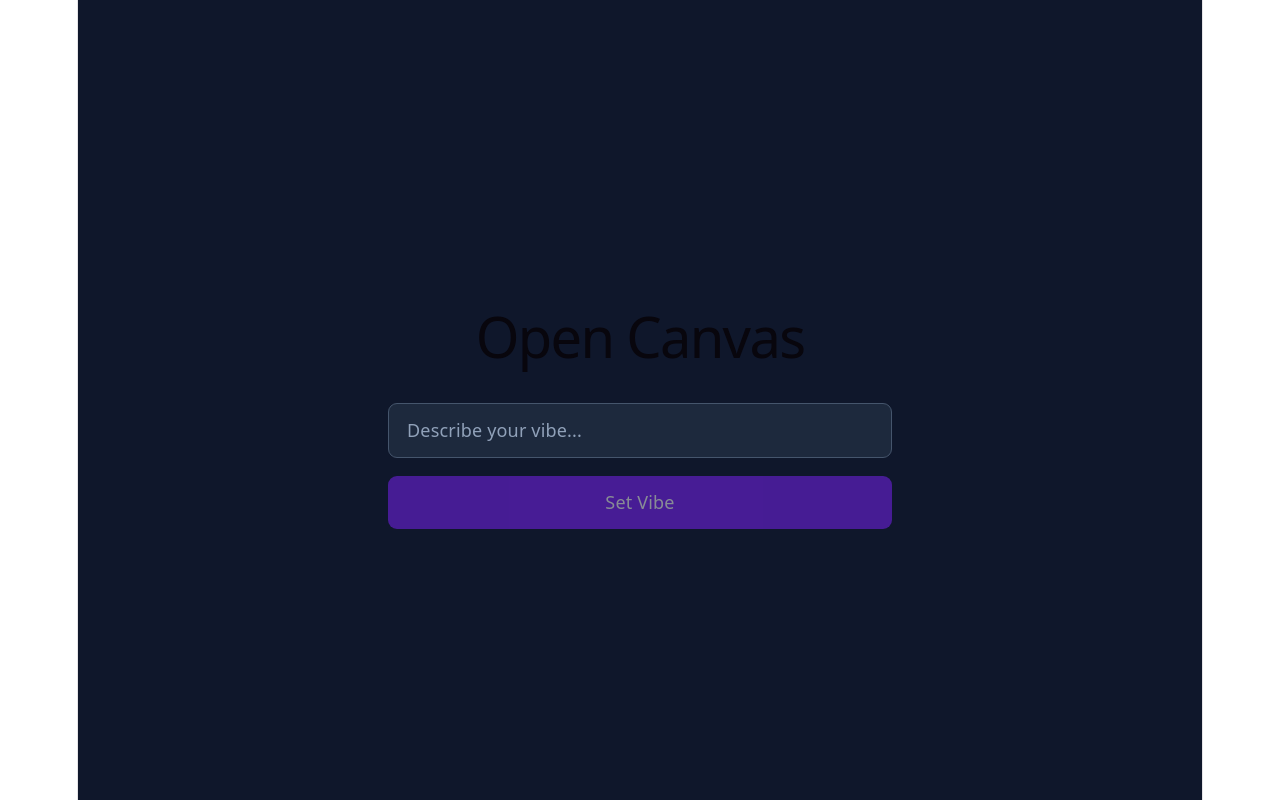
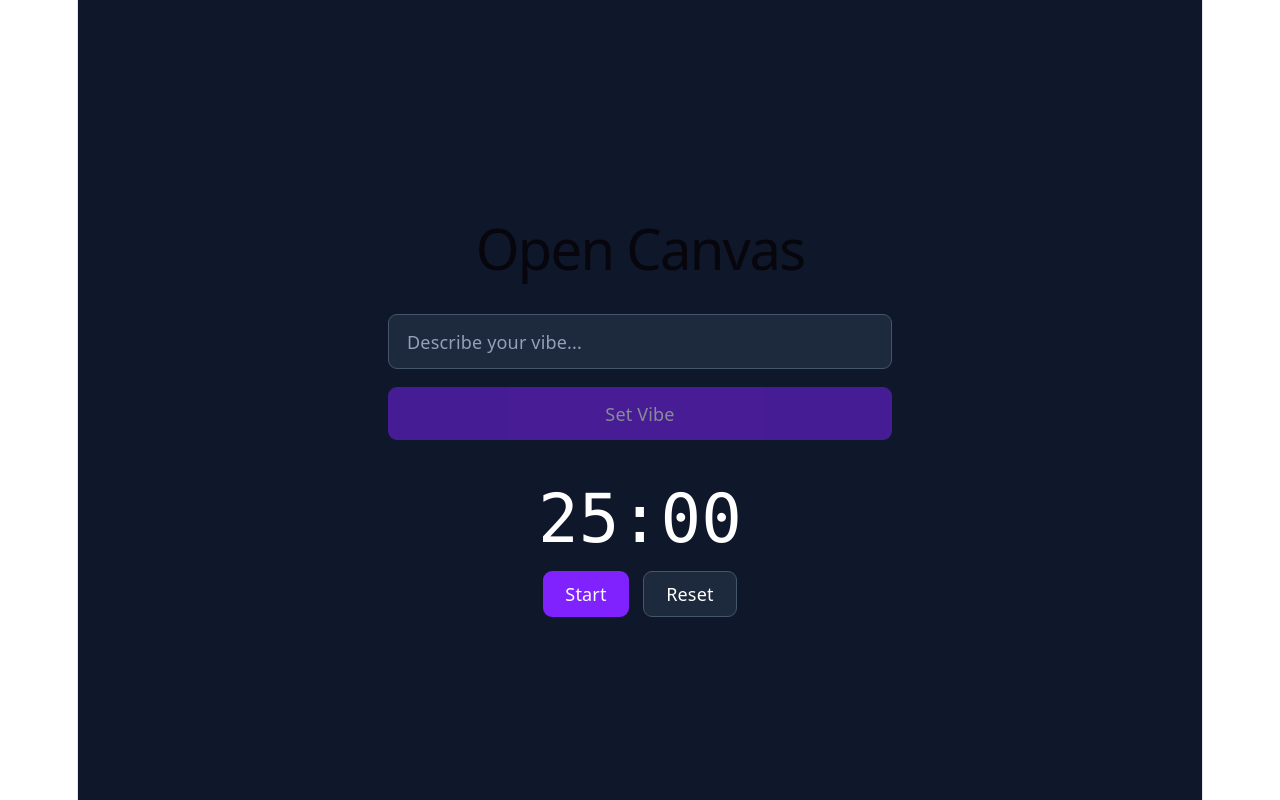
Before and after one commit to ahernandez41/open-canvas, a React app in the folder vibe-settings/frontend/: page / in a window 1280 px wide. Built offline with nearby package versions, Linux system fonts and the light colour scheme; the HTML template or start-up script is replaced by a standard one.

Commit message:
countdown on the page (start/pause/reset).

```diff
--- a/vibe-settings/frontend/src/App.jsx
+++ b/vibe-settings/frontend/src/App.jsx
@@ -1,11 +1,13 @@
 import { useState } from 'react'
 import { fetchVibe } from './api/vibe'
+import Timer from './components/Timer'
 
 function App() {
   const [message, setMessage] = useState('')
   const [result, setResult] = useState(null)
   const [error, setError] = useState(null)
   const [loading, setLoading] = useState(false)
+  const [timerMinutes, setTimerMinutes] = useState(25)
 
   async function handleSubmit(e) {
     e.preventDefault()
@@ -16,6 +18,7 @@ function App() {
     try {
       const vibe = await fetchVibe(message)
       setResult(vibe)
+      setTimerMinutes(vibe.timerMinutes)
     } catch (err) {
       setError(err.message)
     } finally {
@@ -57,6 +60,10 @@ function App() {
           <p className="mt-2 text-slate-400">{result.message}</p>
         </div>
       )}
+
+      <div className="mt-10 w-full flex justify-center">
+        <Timer durationMinutes={timerMinutes} />
+      </div>
     </div>
   )
 }
--- /dev/null
+++ b/vibe-settings/frontend/src/components/Timer.jsx
@@ -0,0 +1,133 @@
+import { useReducer, useEffect } from 'react'
+
+
+function timerReducer(state, action) {
+  switch (action.type) {
+    // Reset the timer to the total seconds and stop it
+    case 'reset':
+      return {
+        secondsLeft: action.totalSeconds,
+        isRunning: false,
+        isCompleted: false,
+      }
+      // timer starts after the first tick is initialized.
+    case 'tick':
+      if (state.secondsLeft <= 1) {
+        return {
+          secondsLeft: 0,
+          isRunning: false,
+          isCompleted: true,
+        }
+      }
+      return {
+        ...state,
+        secondsLeft: state.secondsLeft - 1,
+      }
+    // timer starts.
+    case 'start':
+      if (state.secondsLeft === 0) {
+        return {
+          secondsLeft: action.totalSeconds,
+          isRunning: true,
+          isCompleted: false,
+        }
+      }
+      return {
+        ...state,
+        isRunning: true,
+      }
+      // timer pauses.
+    case 'pause':
+      return {
+        ...state,
+        isRunning: false,
+      }
+    default:
+      return state
+  }
+}
+// timer component that displays the time left in minutes and seconds, there is a start, pause and reset button. When the timer reaches 0, it displays "Session complete" and the timer stops.
+export default function Timer({ durationMinutes = 25 }) {
+  const totalSeconds = durationMinutes * 60
+
+  const [state, dispatch] = useReducer(timerReducer, {
+    secondsLeft: totalSeconds,
+    isRunning: false,
+    isCompleted: false,
+  })
+
+  const { secondsLeft, isRunning, isCompleted } = state
+
+  useEffect(() => {
+    dispatch({ type: 'reset', totalSeconds })
+  }, [totalSeconds])
+
+  useEffect(() => {
+    if (!isRunning || secondsLeft <= 0) return
+
+    const interval = setInterval(() => {
+      dispatch({ type: 'tick' })
+    }, 1000)
+
+    return () => clearInterval(interval)
+  }, [isRunning, secondsLeft])
+
+  // formatting the time left in minutes and seconds.
+  const minutes = Math.floor(secondsLeft / 60)
+  const seconds = secondsLeft % 60
+  const display = `${String(minutes).padStart(2, '0')}:${String(seconds).padStart(2, '0')}`
+
+  // handlers for the buttons
+  function handleStart() {
+    dispatch({ type: 'start', totalSeconds })
+  }
+
+  function handlePause() {
+    dispatch({ type: 'pause' })
+  }
+
+  function handleReset() {
+    dispatch({ type: 'reset', totalSeconds })
+  }
+
+  // rendering the timer component
+  return (
+    <div className="flex flex-col items-center gap-4 w-full max-w-md">
+      <p className={`text-6xl font-mono tabular-nums ${isCompleted ? 'text-violet-400' : 'text-white'}`}>
+        {display}
+      </p>
+
+      {isCompleted && (
+        <p className="text-violet-300 text-lg">Session complete</p>
+      )}
+
+      <div className="flex gap-3">
+        {!isRunning ? (
+          <button
+            type="button"
+            onClick={handleStart}
+            className="px-5 py-2 rounded-lg bg-violet-600 hover:bg-violet-500 font-medium"
+          >
+            {secondsLeft === 0 && !isCompleted ? 'Restart' : 'Start'}
+          </button>
+        ) : (
+          <button
+            type="button"
+            onClick={handlePause}
+            className="px-5 py-2 rounded-lg bg-slate-700 hover:bg-slate-600 font-medium"
+          >
+            Pause
+          </button>
+        )}
+
+        <button
+          type="button"
+          onClick={handleReset}
+          className="px-5 py-2 rounded-lg bg-slate-800 border border-slate-600 hover:bg-slate-700 font-medium"
+        >
+          Reset
+        </button>
+      </div>
+    </div>
+  )
+}
```
